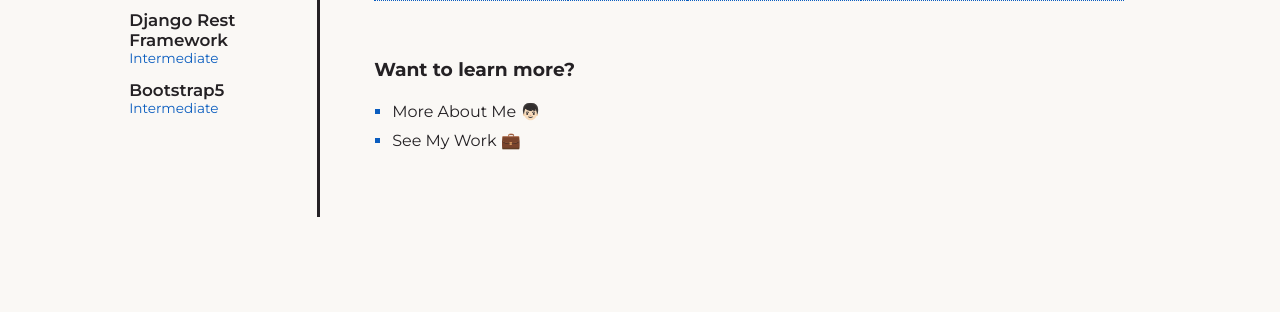
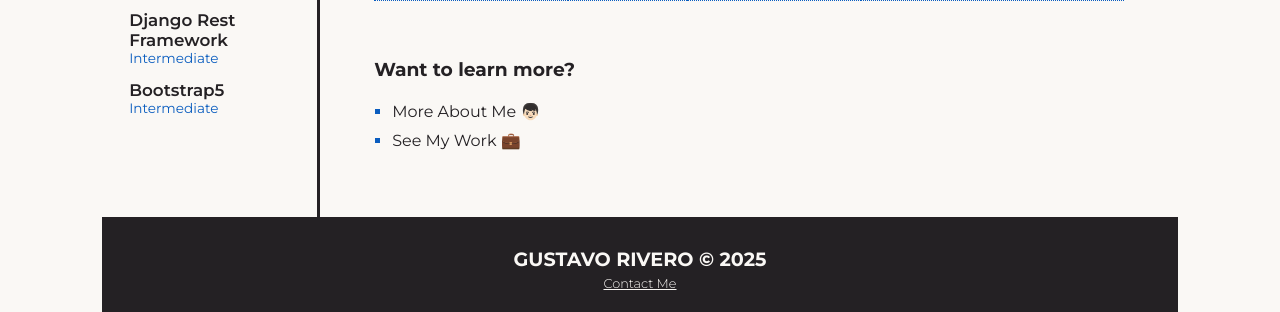
Before and after one commit to gusir22/Website-Portfolio, a Django app: page / in a window 1280 px wide. Shown: the part 1370-1682 px from the top of the page. Before the commit the page ends 1587 px from the top, so only its background shows below. Run offline with Django 5.2, Linux system fonts and the light colour scheme; data comes from the database, SQL or seed files in the repository.

Commit message:
Created the footer

```diff
--- /dev/null
+++ b/static/css/footer.css
@@ -0,0 +1,29 @@
+footer {
+    width: 100%;  /* Take entire width of screen*/
+    background: var(--white);
+    padding: 0;
+    margin: 0;
+}
+
+.footer-container {
+    text-align: center;
+    background: var(--black);
+    padding: 30px 8%;  /* same width padding as body */
+    padding-bottom: 20px;
+}
+
+.footer-text {
+    font-size: 120%;
+    font-weight: bolder;
+    color: var(--white);
+    margin: 0;
+    margin-bottom: 2px;
+}
+
+.footer-link {
+    font-size: 80%;
+    font-weight: 300;
+    color: var(--white);
+    margin: 0;
+    padding: 0;
+}
--- a/static/css/main.css
+++ b/static/css/main.css
@@ -11,6 +11,7 @@
 @import url("portfolio-list.css");
 @import url("buttons.css");
 @import url("table.css");
+@import url("footer.css");
 
 :root {
     --black: #242124;
--- a/templates/_base.html
+++ b/templates/_base.html
@@ -25,5 +25,7 @@
         <script src="{% static 'js/main.js' %}"></script>
     {% endblock script %}
 
+    {% include 'footer.html' %}
+
 </body>
 </html>
--- /dev/null
+++ b/templates/footer.html
@@ -0,0 +1,6 @@
+<footer>
+    <div class="footer-container">
+        <p class="footer-text">GUSTAVO RIVERO &copy; 2025</p>
+        <a href="{% url 'contact' %}" class="footer-link">Contact Me</a>
+    </div>
+</footer>
```
